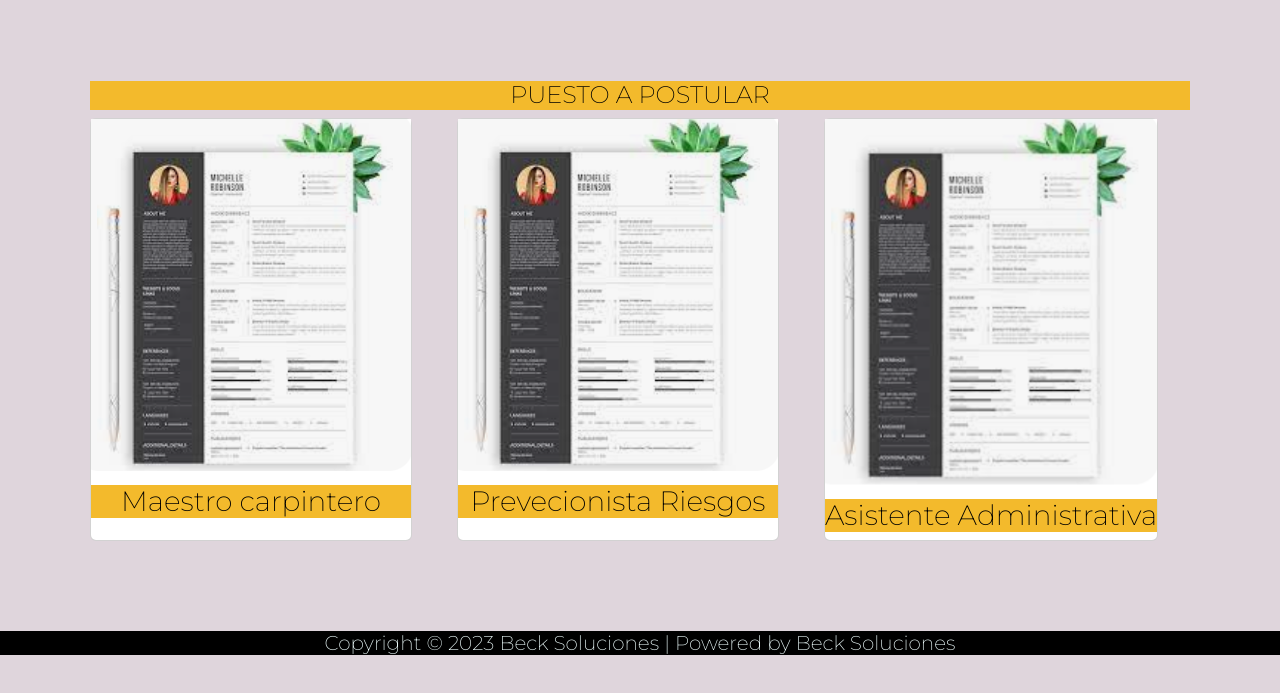
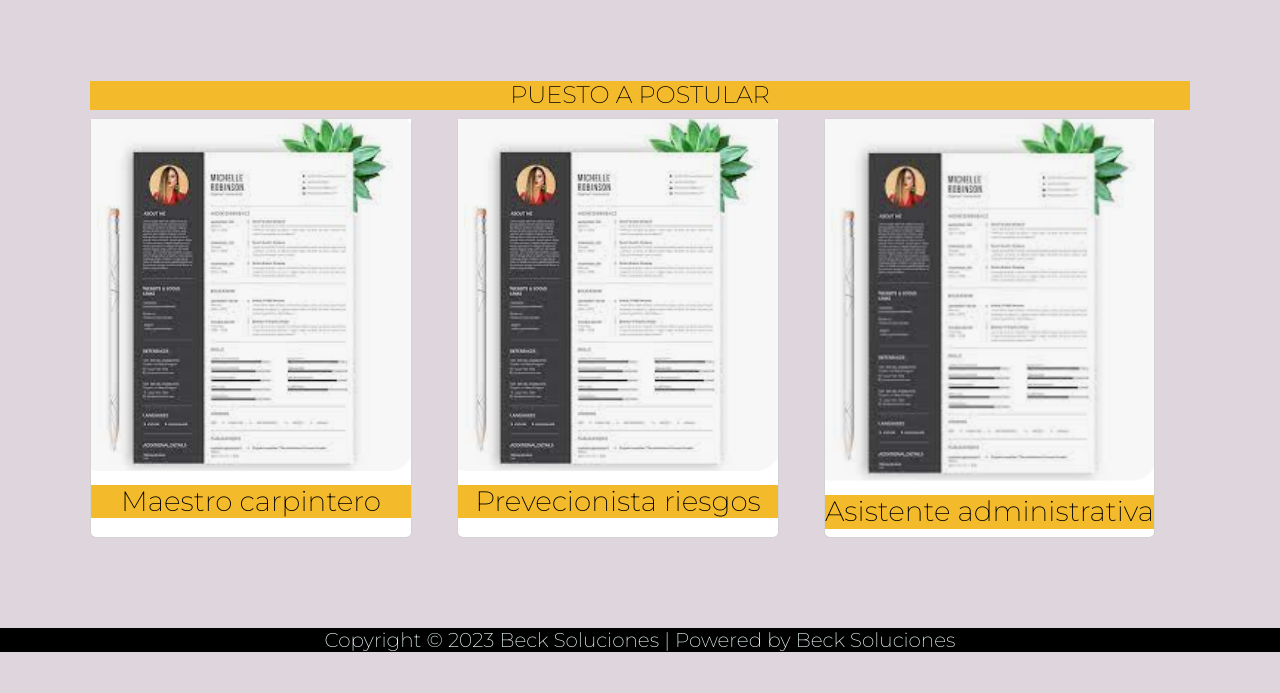
Before and after one commit to ConsueloBeckett/beckettsoluciones, a plain HTML site: page pages/trabaja_con_nosotros.html in a window 1280 px wide. Shown: the part 85-778 px from the top of the page. Drawn offline with nearby package versions, Linux system fonts and the light colour scheme.

Commit message:
hoverItems

```diff
--- a/CSS/main.css
+++ b/CSS/main.css
@@ -100,3 +100,7 @@ width: 20%;
   color: azure;
   text-align: center;
 }
+
+.translate:hover {
+  transform: translate(0px, -10px);
+}
--- a/pages/trabaja_con_nosotros.html
+++ b/pages/trabaja_con_nosotros.html
@@ -51,19 +51,19 @@
       <h4>PUESTO A POSTULAR</h4>
 
       <div class="cards">
-        <div class="card">
+        <div class="card translate">
           <img src="../img/trabaja_con_nosotros /cv.png">
           <h3>Maestro carpintero</h3>
         </div>
 
-        <div class="card">
+        <div class="card translate">
           <img src="../img/trabaja_con_nosotros /cv.png">
-          <h3>Prevecionista Riesgos</h3>
+          <h3>Prevecionista riesgos</h3>
         </div>
 
-        <div class="card">
+        <div class="card translate">
           <img src="../img/trabaja_con_nosotros /cv.png">
-          <h3>Asistente Administrativa</h3>
+          <h3>Asistente administrativa</h3>
         </div>
 
       </div>
```
Also changed, not shown: pages/conocenos.html (+3 -3 lines), pages/nuestro_trabajo.html (+3 -3 lines), pages/servicio.html (+3 -3 lines).
